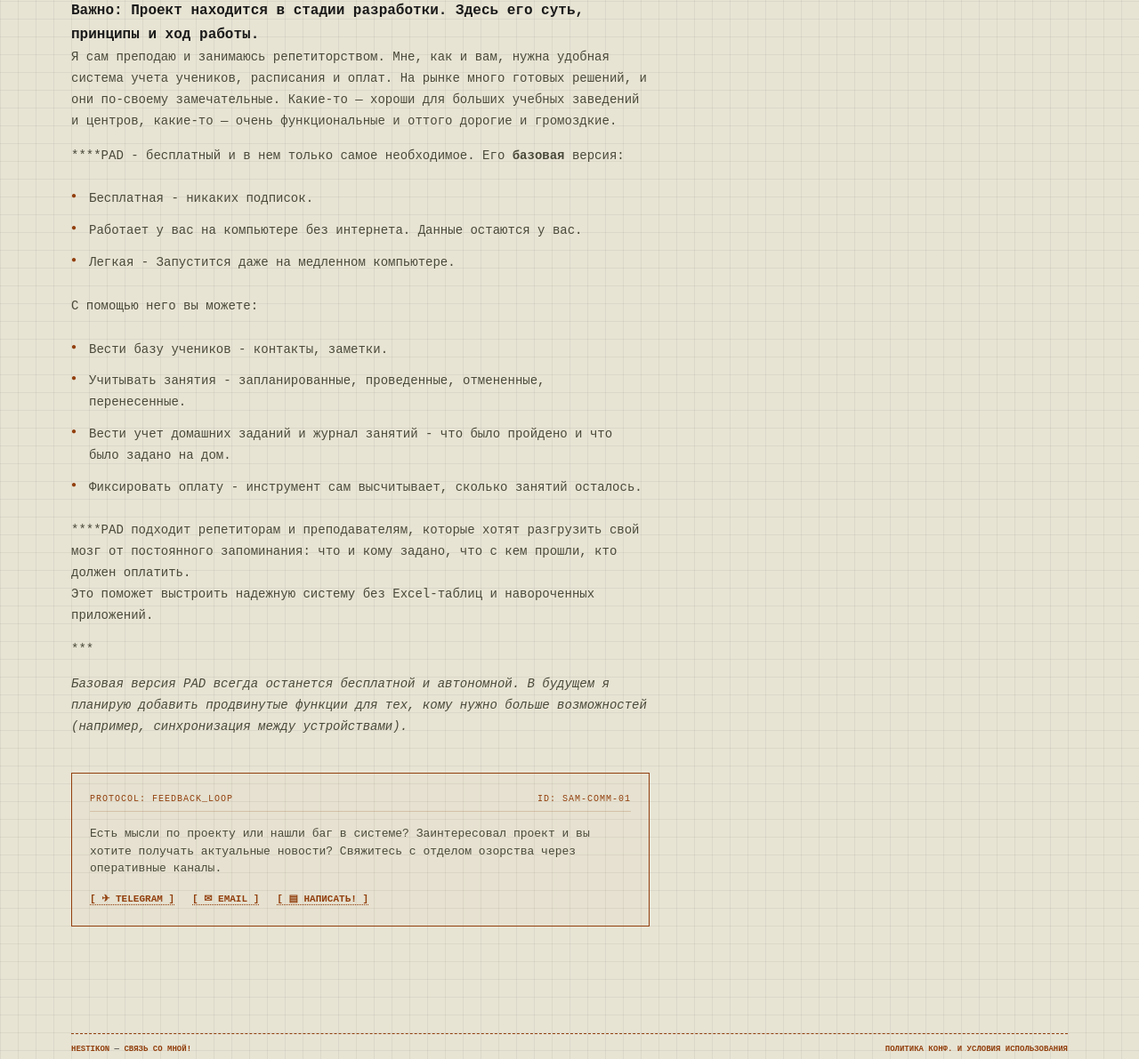
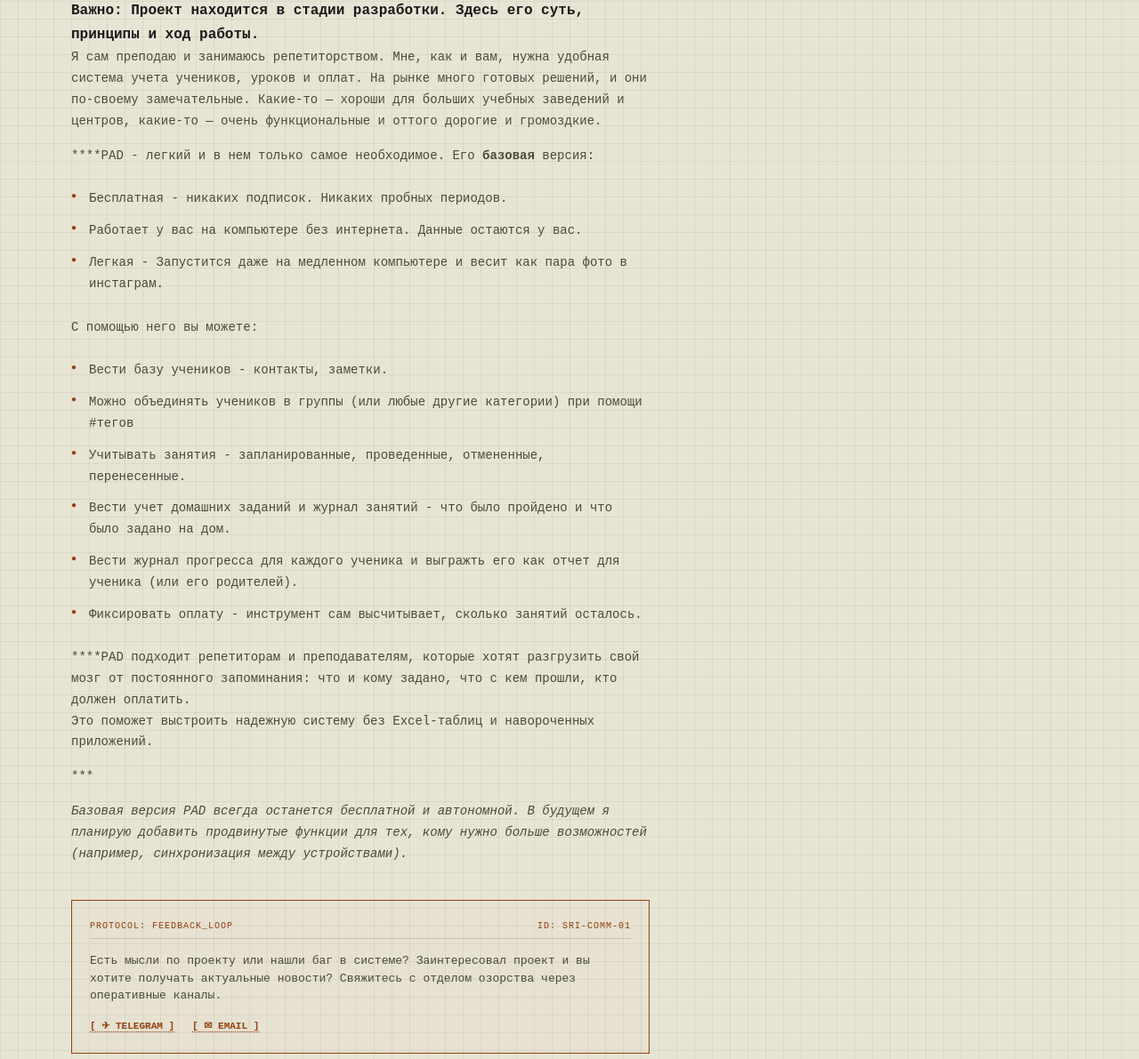
Before and after one commit to Hestikon/hestikon.github.io, a plain HTML site: page pad/index.html in a window 1280 px wide. Shown: the part 299-1490 px from the top of the page at 89% size. Drawn offline with Linux system fonts and the light colour scheme.

Commit message:
Update index.html

```diff
--- a/pad/index.html
+++ b/pad/index.html
@@ -4,9 +4,8 @@
     <meta charset="UTF-8">
     <link rel="icon" type="image/png" href="../favicon.png">
     <meta name="viewport" content="width=device-width, initial-scale=1.0">
-    <meta name="description" content="<Простой и легкий инструмент для репетиторов - расписание,ученики,оплаты">
+    <meta name="description" content="<Простой и легкий инструмент для репетиторов - журнал,ученики,оплаты">
     <meta name="robots" content="index, follow">
-    <link rel="canonical" href="https://hestikon.github.io/pad/index.html">
 
     <title>****PAD — SAM</title>
     <link rel="stylesheet" href="../style.css">
@@ -29,18 +28,20 @@
     <main class="content-reader">
         <h1>****PAD - инструмент для репетиторов.</h1>
         <strong>Важно: Проект находится в стадии разработки. Здесь его суть, принципы и ход работы.</strong>
-        <p>Я сам преподаю и занимаюсь репетиторством. Мне, как и вам, нужна удобная система учета учеников, расписания и оплат. На рынке много готовых решений, и они по-своему замечательные. Какие-то — хороши для больших учебных заведений и центров, какие-то — очень функциональные и оттого дорогие и громоздкие.</p>
-        <p>****PAD - бесплатный и в нем только самое необходимое. Его <strong>базовая</strong> версия:
+        <p>Я сам преподаю и занимаюсь репетиторством. Мне, как и вам, нужна удобная система учета учеников, уроков и оплат. На рынке много готовых решений, и они по-своему замечательные. Какие-то — хороши для больших учебных заведений и центров, какие-то — очень функциональные и оттого дорогие и громоздкие.</p>
+        <p>****PAD - легкий и в нем только самое необходимое. Его <strong>базовая</strong> версия:
           <ul>
-            <li>Бесплатная - никаких подписок.</li>
+            <li>Бесплатная - никаких подписок. Никаких пробных периодов.</li>
             <li>Работает у вас на компьютере без интернета. Данные остаются у вас.</li>
-            <li>Легкая - Запустится даже на медленном компьютере.</li>
+            <li>Легкая - Запустится даже на медленном компьютере и весит как пара фото в инстаграм.</li>
           </ul> </p>
         <p>С помощью него вы можете:
         <ul>
           <li>Вести базу учеников - контакты, заметки.</li>
+          <li>Можно объединять учеников в группы (или любые другие категории) при помощи #тегов</li>
           <li>Учитывать занятия - запланированные, проведенные, отмененные, перенесенные.</li>
           <li>Вести учет домашних заданий и журнал занятий - что было пройдено и что было задано на дом.</li>
+          <li>Вести журнал прогресса для каждого ученика и выгражть его как отчет для ученика (или его родителей).</li>
           <li>Фиксировать оплату - инструмент сам высчитывает, сколько занятий осталось.</li>
         </ul></p>
         <p>****PAD подходит репетиторам и преподавателям, которые хотят разгрузить свой мозг от постоянного запоминания: что и кому задано, что с кем прошли, кто должен оплатить.<br>
@@ -51,7 +52,7 @@
         <section class="contact-plate">
     <div class="plate-header">
         <span>Protocol: Feedback_Loop</span>
-        <span>ID: SAM-COMM-01</span>
+        <span>ID: SRI-COMM-01</span>
     </div>
     <div class="plate-content">
         Есть мысли по проекту или нашли баг в системе? Заинтересовал проект и вы хотите получать актуальные новости?
@@ -60,7 +61,6 @@
     <div class="plate-links">
         <a href="https://t.me/hestikon" class="plate-link">[ ✈ Telegram ]</a>
         <a href="https://tally.so/r/rjKJX2" class="plate-link">[ ✉ Email ]</a>
-        <a href="https://tally.so/r/rjKJX2" class="plate-link">[ ▤ Написать! ]</a>
     </div>
 </section>
 
@@ -68,7 +68,7 @@
 
     <footer class="page-footer">
         <div class="footer-line">
-          <span> <a href="https://github.com/Hestikon" class="footer-link">HESTIKON</a> — <a href="../contact.html" class="footer-link">Связь со мной!</a></span>
+          <span> <a href="https://t.me/hestikon" class="footer-link">HESTIKON</a> — <a href="../contact.html" class="footer-link">Связь со мной!</a></span>
           <span><a href="../legal.html" class="footer-link">Политика конф. и условия использования</a></span>
         </div>
     </footer>
```
